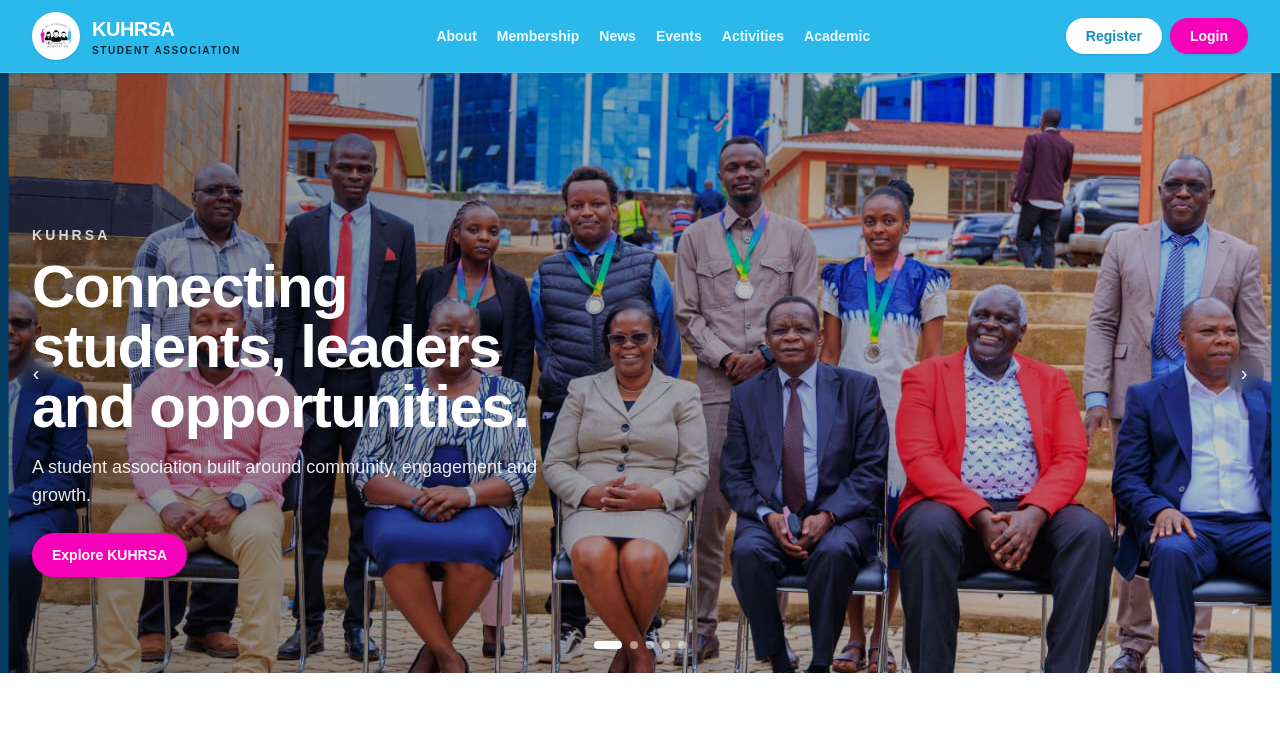
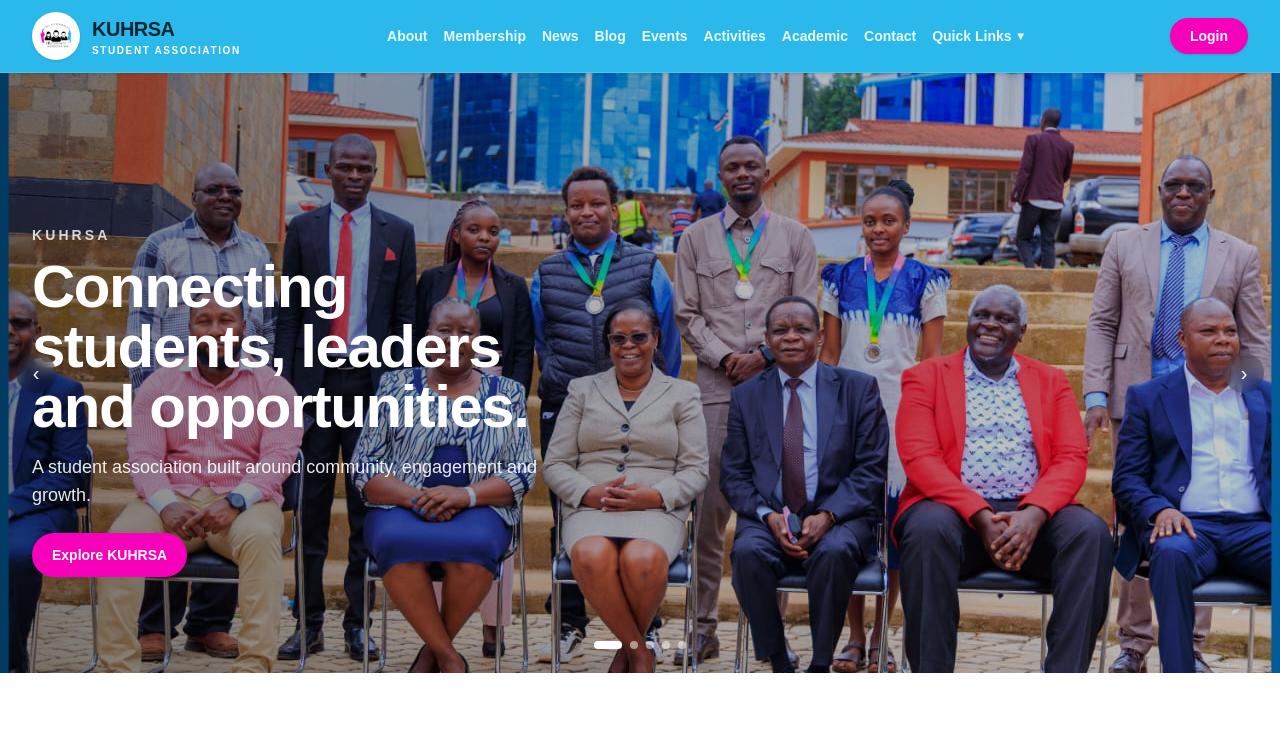
Before and after one commit to hlestakovjames/kuhrsa-frontend, a Next.js app: page / in a window 1280 px wide. Shown: the top 751 px of the page. Built offline with nearby package versions, Linux system fonts and the light colour scheme.

Commit message:
feat: integrate blog into public site shell

```diff
--- a/app/(public)/news/page.tsx
+++ b/app/(public)/news/page.tsx
@@ -1,5 +1,4 @@
 import MiniSitePage from "@/components/site/MiniSitePage";
-import Link from "next/link";
 export default function NewsPage() {
   return <MiniSitePage title="News" intro="Official KUHRSA reporting and organizational stories." sections={["News Home", "Featured", "Latest", "Categories", "Archive"]} links={["/events", "/activities", "/blog", "/departments"]} />;
 }
--- a/components/site/SiteHeader.tsx
+++ b/components/site/SiteHeader.tsx
@@ -15,25 +15,23 @@
   items: NavItem[];
 };
 
-const globalNavigation: SiteNavigation = {
-  label: "KUHRSA",
-  items: [
+const mainNavigation: NavItem[] = [
   { label: "About", href: "/about" },
   { label: "Membership", href: "/membership" },
   { label: "News", href: "/news" },
+  { label: "Blog", href: "/blog" },
   { label: "Events", href: "/events" },
   { label: "Activities", href: "/activities" },
   { label: "Academic", href: "/academic" },
-  ],
-};
+  { label: "Contact", href: "/contact" },
+];
 
 const quickLinks: NavItem[] = [
   { label: "Announcements", href: "/announcements" },
-  { label: "Blog", href: "/blog" },
   { label: "Resources", href: "/resources" },
   { label: "Departments", href: "/departments" },
   { label: "Gallery", href: "/gallery" },
-  { label: "Contact", href: "/contact" },
+  { label: "Register", href: "/register" },
 ];
 
 const siteNavigations: Record<string, SiteNavigation> = {
@@ -155,11 +153,7 @@
   },
 };
 
-function getNavigation(pathname: string): SiteNavigation {
-  if (pathname === "/") {
-    return globalNavigation;
-  }
-
+function getNavigation(pathname: string): SiteNavigation | null {
   const matchingPath = Object.keys(siteNavigations)
     .sort((a, b) => b.length - a.length)
     .find(
@@ -167,33 +161,30 @@
         pathname === basePath || pathname.startsWith(`${basePath}/`),
     );
 
-  return matchingPath
-    ? siteNavigations[matchingPath]
-    : globalNavigation;
+  return matchingPath ? siteNavigations[matchingPath] : null;
 }
 
-function isActiveLink(pathname: string, href: string) {
-  const [hrefPath] = href.split("#");
-
-  if (pathname === hrefPath) {
-    return true;
-  }
+function isActivePath(pathname: string, href: string) {
+  const cleanHref = href.split("#")[0];
 
   return (
-    hrefPath !== "/" &&
-    pathname.startsWith(`${hrefPath}/`)
+    pathname === cleanHref ||
+    (cleanHref !== "/" && pathname.startsWith(`${cleanHref}/`))
   );
 }
 
 export default function SiteHeader() {
   const pathname = usePathname();
   const [menuOpen, setMenuOpen] = useState(false);
+  const [quickLinksOpen, setQuickLinksOpen] = useState(false);
 
-  const navigation = getNavigation(pathname);
-  const isGlobalNavigation = pathname === "/";
+  const contextualNavigation = getNavigation(pathname);
+
+  const navigationItems = contextualNavigation
+    ? contextualNavigation.items
+    : mainNavigation;
 
   return (
-    <>
     <header className="sticky top-0 z-50 border-b border-white/15 bg-[#2BB9EC] shadow-sm">
       <div className="mx-auto flex max-w-7xl items-center justify-between gap-4 px-5 py-3 lg:px-8">
         {/* Brand */}
@@ -215,11 +206,11 @@
           </div>
 
           <span>
-              <span className="block text-xl font-black tracking-tight text-white">
+            <span className="block text-xl font-black tracking-tight text-[#0B2633]">
               KUHRSA
             </span>
 
-              <span className="hidden text-[10px] font-bold uppercase tracking-[0.16em] text-[#0B2633] sm:block">
+            <span className="hidden text-[10px] font-bold uppercase tracking-[0.16em] text-white sm:block">
               Student Association
             </span>
           </span>
@@ -227,17 +218,17 @@
 
         {/* Desktop Navigation */}
         <nav
-            className="hidden flex-1 items-center justify-center gap-5 xl:flex"
-            aria-label={`${navigation.label} navigation`}
+          className="hidden flex-1 items-center justify-center gap-4 xl:flex"
+          aria-label="Primary navigation"
         >
-            {navigation.items.map((item) => {
-              const isActive = isActiveLink(pathname, item.href);
+          {navigationItems.map((item) => {
+            const isActive = isActivePath(pathname, item.href);
 
             return (
               <Link
                 key={item.href}
                 href={item.href}
-                  className={`relative text-sm font-semibold transition ${
+                className={`relative whitespace-nowrap text-sm font-semibold transition ${
                   isActive
                     ? "text-[#0B2633]"
                     : "text-white/90 hover:text-white"
@@ -251,19 +242,53 @@
               </Link>
             );
           })}
+
+          {/* Quick Links */}
+          <div className="relative">
+            <button
+              type="button"
+              onClick={() => setQuickLinksOpen((open) => !open)}
+              className="flex items-center gap-1.5 whitespace-nowrap text-sm font-semibold text-white/90 transition hover:text-white"
+              aria-expanded={quickLinksOpen}
+              aria-haspopup="menu"
+            >
+              Quick Links
+              <span
+                className={`text-xs transition-transform ${
+                  quickLinksOpen ? "rotate-180" : ""
+                }`}
+              >
+                ▾
+              </span>
+            </button>
+
+            {quickLinksOpen && (
+              <div
+                className="absolute right-0 top-full mt-4 w-56 rounded-2xl bg-white p-2 shadow-2xl ring-1 ring-black/10"
+                role="menu"
+              >
+                {quickLinks.map((item) => (
+                  <Link
+                    key={item.href}
+                    href={item.href}
+                    onClick={() => setQuickLinksOpen(false)}
+                    className={`block rounded-xl px-4 py-3 text-sm font-semibold transition ${
+                      isActivePath(pathname, item.href)
+                        ? "bg-[#BFF2F8] text-[#168DB8]"
+                        : "text-[#0B2633] hover:bg-[#F4FAFC] hover:text-[#168DB8]"
+                    }`}
+                    role="menuitem"
+                  >
+                    {item.label}
+                  </Link>
+                ))}
+              </div>
+            )}
+          </div>
         </nav>
 
-          {/* Desktop Actions */}
-          <div className="hidden items-center gap-2 xl:flex">
-            {isGlobalNavigation && (
-              <Link
-                href="/register"
-                className="rounded-full bg-white px-5 py-2 text-sm font-bold text-[#168DB8] shadow-sm transition hover:bg-white/90"
-              >
-                Register
-              </Link>
-            )}
-
+        {/* Desktop Login */}
+        <div className="hidden items-center xl:flex">
           <Link
             href="/login"
             className="rounded-full bg-[#F700BA] px-5 py-2 text-sm font-bold text-white shadow-sm transition hover:bg-[#CE26A4]"
@@ -272,24 +297,12 @@
           </Link>
         </div>
 
-          {/* Mobile Actions */}
-          <div className="flex items-center gap-2 xl:hidden">
-            <Link
-              href="/login"
-              className="rounded-full bg-[#F700BA] px-4 py-2 text-sm font-bold text-white shadow-sm transition hover:bg-[#CE26A4]"
-            >
-              Login
-            </Link>
-
+        {/* Mobile Menu Button */}
         <button
           type="button"
           onClick={() => setMenuOpen((open) => !open)}
-              className="flex h-11 w-11 items-center justify-center rounded-full border border-white/50 text-white transition hover:bg-white/15"
-              aria-label={
-                menuOpen
-                  ? "Close navigation menu"
-                  : "Open navigation menu"
-              }
+          className="flex h-11 w-11 items-center justify-center rounded-full border border-white/50 text-white transition hover:bg-white/15 xl:hidden"
+          aria-label={menuOpen ? "Close navigation menu" : "Open navigation menu"}
           aria-expanded={menuOpen}
         >
           <span className="text-2xl leading-none">
@@ -297,10 +310,8 @@
           </span>
         </button>
       </div>
-        </div>
-      </header>
 
-      {/* Mobile Overlay */}
+      {/* Mobile Sidebar Overlay */}
       {menuOpen && (
         <button
           type="button"
@@ -324,7 +335,7 @@
             onClick={() => setMenuOpen(false)}
             className="flex items-center gap-3"
           >
-            <div className="relative h-11 w-11 overflow-hidden rounded-full bg-white shadow-sm">
+            <div className="relative h-11 w-11 overflow-hidden rounded-full bg-white">
               <Image
                 src="/images/kuhrsa_logo.jpeg"
                 alt="KUHRSA official logo"
@@ -335,11 +346,11 @@
             </div>
 
             <div>
-              <div className="text-lg font-black tracking-tight text-white">
+              <div className="text-lg font-black tracking-tight text-[#0B2633]">
                 KUHRSA
               </div>
 
-              <div className="text-[9px] font-bold uppercase tracking-[0.15em] text-[#0B2633]">
+              <div className="text-[9px] font-bold uppercase tracking-[0.15em] text-white">
                 Student Association
               </div>
             </div>
@@ -355,35 +366,54 @@
           </button>
         </div>
 
-        {/* Current Section */}
-        <div className="border-b border-white/15 px-5 py-4">
-          <p className="text-[10px] font-black uppercase tracking-[0.2em] text-white/65">
-            Current section
-          </p>
-
-          <p className="mt-1 text-lg font-black text-white">
-            {navigation.label}
+        {/* Sidebar Content */}
+        <div className="flex-1 overflow-y-auto px-5 py-6">
+          <div className="mb-4">
+            <p className="text-[10px] font-black uppercase tracking-[0.2em] text-[#0B2633]/60">
+              {contextualNavigation?.label ?? "KUHRSA"}
             </p>
           </div>
 
-        {/* Sidebar Navigation */}
-        <nav
-          className="flex-1 overflow-y-auto px-4 py-5"
-          aria-label={`Mobile ${navigation.label} navigation`}
-        >
-          <div className="grid gap-1">
-            {navigation.items.map((item) => {
-              const isActive = isActiveLink(pathname, item.href);
+          <nav aria-label="Mobile navigation" className="grid gap-1">
+            {navigationItems.map((item) => {
+              const isActive = isActivePath(pathname, item.href);
 
               return (
                 <Link
                   key={item.href}
                   href={item.href}
                   onClick={() => setMenuOpen(false)}
-                  className={`rounded-xl px-4 py-3 text-sm font-semibold transition ${
+                  className={`rounded-xl px-4 py-3.5 text-sm font-semibold transition ${
                     isActive
-                      ? "bg-white text-[#168DB8]"
-                      : "text-white/90 hover:bg-white/15 hover:text-white"
+                      ? "bg-white text-[#0B2633] shadow-sm"
+                      : "text-white hover:bg-white/15"
+                  }`}
+                >
+                  {item.label}
+                </Link>
+              );
+            })}
+          </nav>
+
+          {/* Mobile Quick Links */}
+          <div className="mt-7 border-t border-white/20 pt-6">
+            <p className="px-4 text-[10px] font-black uppercase tracking-[0.2em] text-[#0B2633]/60">
+              Quick Links
+            </p>
+
+            <div className="mt-3 grid gap-1">
+              {quickLinks.map((item) => {
+                const isActive = isActivePath(pathname, item.href);
+
+                return (
+                  <Link
+                    key={item.href}
+                    href={item.href}
+                    onClick={() => setMenuOpen(false)}
+                    className={`rounded-xl px-4 py-3.5 text-sm font-semibold transition ${
+                      isActive
+                        ? "bg-white text-[#0B2633] shadow-sm"
+                        : "text-white hover:bg-white/15"
                     }`}
                   >
                     {item.label}
@@ -391,54 +421,9 @@
                 );
               })}
             </div>
-
-          {/* Global Secondary Links */}
-          {isGlobalNavigation && (
-            <>
-              <div className="my-5 border-t border-white/15" />
-
-              <p className="px-4 pb-2 text-[10px] font-black uppercase tracking-[0.2em] text-white/60">
-                Quick Links
-              </p>
-
-              <div className="grid gap-1">
-                {quickLinks.map((item) => (
-                  <Link
-                    key={item.href}
-                    href={item.href}
-                    onClick={() => setMenuOpen(false)}
-                    className="rounded-xl px-4 py-3 text-sm font-semibold text-white/90 transition hover:bg-white/15 hover:text-white"
-                  >
-                    {item.label}
-                  </Link>
-                ))}
           </div>
-            </>
-          )}
-
-          {/* Register */}
-          <div className="my-5 border-t border-white/15 pt-5">
-            <Link
-              href="/register"
-              onClick={() => setMenuOpen(false)}
-              className="flex items-center justify-center rounded-full bg-white px-5 py-3 text-sm font-bold text-[#168DB8] transition hover:bg-white/90"
-            >
-              Register
-            </Link>
         </div>
-
-          {/* Return to Global Site */}
-          {!isGlobalNavigation && (
-            <Link
-              href="/"
-              onClick={() => setMenuOpen(false)}
-              className="mb-5 flex items-center justify-center rounded-full border border-white/40 px-5 py-3 text-sm font-bold text-white transition hover:bg-white/15"
-            >
-              ← Back to KUHRSA
-            </Link>
-          )}
-        </nav>
       </aside>
-    </>
+    </header>
   );
 }
```
Also changed, not shown: app/(public)/blog/layout.tsx (added, +7 -0 lines), app/blog/layout.tsx (deleted, +0 -40 lines), app/(public)/blog/page.tsx (renamed from app/blog/page.tsx). Lines whose indentation alone changed are shown as unchanged.
